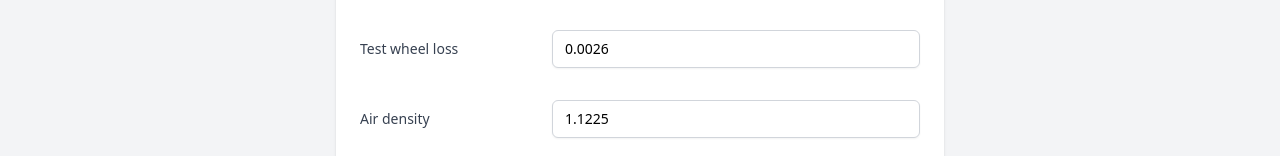
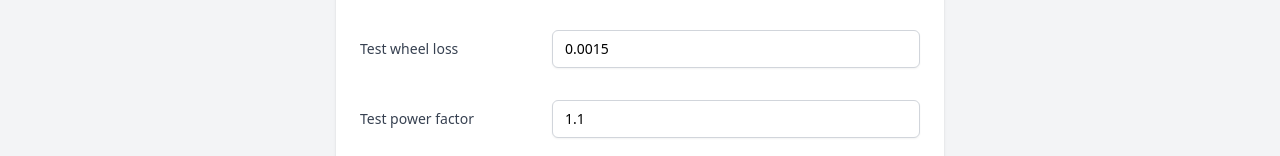
Before and after one commit to lukaszradziak/race-gps, a React (Vite) app in the folder frontend/: page /settings in a window 1280 px wide. Shown: the part 778-934 px from the top of the page. Built offline with nearby package versions, Linux system fonts and the light colour scheme.

Commit message:
Wheel power factor, less chart smoothing

```diff
--- a/frontend/src/classes/dyno.ts
+++ b/frontend/src/classes/dyno.ts
@@ -44,9 +44,10 @@ export class Dyno {
   private cx: number = 0;
   private frontalSurface: number = 0;
   private testWheelLoss: number = 0;
+  private testPowerFac: number = 0;
   private airDensity: number = 0;
 
-  public constructor(private minimumRecordsToMeasure: number = 20) { }
+  public constructor(private minimumRecordsToMeasure: number = 20) {}
 
   public setConfig(
     weight: number,
@@ -54,6 +55,7 @@ export class Dyno {
     cx: number,
     frontalSurface: number,
     testWheelLoss: number,
+    testPowerFac: number,
     airDensity: number
   ) {
     this.weight = weight;
@@ -61,6 +63,7 @@ export class Dyno {
     this.cx = cx;
     this.frontalSurface = frontalSurface;
     this.testWheelLoss = testWheelLoss;
+    this.testPowerFac = testPowerFac;
     this.airDensity = airDensity;
   }
 
@@ -120,7 +123,7 @@ export class Dyno {
       record.deltaEk =
         (record.ek - (previousRecord?.ek || 0)) / record.measureTime;
       record.powerKw = record.deltaEk / 1000;
-      record.powerKm = record.powerKw / 0.73549875;
+      record.powerKm = this.testPowerFac * record.powerKw * 1.359;
       record.torque = (9549.3 * previousRecord?.powerKw) / record.engineSpeed;
 
       const wheelLossValue = this.testWheelLoss * Math.pow(record.speed, 2);
@@ -140,7 +143,7 @@ export class Dyno {
 
     records.forEach((_record, index) => {
       const avgMatrix = [
-        { idx: -9, w: 1 },
+        // { idx: -9, w: 1 },
         { idx: -8, w: 1 },
         { idx: -7, w: 1 },
         { idx: -6, w: 1 },
@@ -158,7 +161,7 @@ export class Dyno {
         { idx: 6, w: 1 },
         { idx: 7, w: 1 },
         { idx: 8, w: 1 },
-        { idx: 9, w: 1 },
+        // { idx: 9, w: 1 },
       ];
       records[index].powerKmAvg = weightedAverageValues(
         records.map((record) => record.powerKmWithLoss),
--- a/frontend/src/reducers/useSettingsReducer.ts
+++ b/frontend/src/reducers/useSettingsReducer.ts
@@ -9,6 +9,7 @@ interface ReducerState {
   cx: number;
   frontalSurface: number;
   testWheelLoss: number;
+  testPowerFac: number;
   airDensity: number;
 }
 
@@ -29,8 +30,9 @@ const INITIAL_STATE: ReducerState = {
   speedOn3000rpm: 68,
   cx: 0.28,
   frontalSurface: 2.15,
-  testWheelLoss: 0.0026,
-  airDensity: 1.1225,
+  testWheelLoss: 0.0015,
+  testPowerFac: 1.1,
+  airDensity: 1.2,
 };
 
 function reducer(state: ReducerState, action: ReducerActions): ReducerState {
@@ -46,7 +48,7 @@ function reducer(state: ReducerState, action: ReducerActions): ReducerState {
 
 const fillInitialValues = (
   savedState: ReducerState | undefined,
-  initialState: ReducerState,
+  initialState: ReducerState
 ) => {
   if (!savedState) {
     return initialState;
@@ -58,7 +60,7 @@ const fillInitialValues = (
 export const useSettingReducer = () => {
   const [savedState, saveState] = useLocalStorage(
     LOCAL_STORAGE_KEY,
-    INITIAL_STATE,
+    INITIAL_STATE
   );
 
   const reducerLocalStorage = useCallback(
@@ -69,11 +71,11 @@ export const useSettingReducer = () => {
 
       return newState;
     },
-    [saveState],
+    [saveState]
   );
 
   return useReducer(
     reducerLocalStorage,
-    fillInitialValues(savedState, INITIAL_STATE),
+    fillInitialValues(savedState, INITIAL_STATE)
   );
 };
--- a/frontend/src/routes/Dyno.tsx
+++ b/frontend/src/routes/Dyno.tsx
@@ -23,7 +23,7 @@ export function Dyno() {
   const { connect, disconnect, log, connected } = useBluetooth({
     handleData: (event: Event) => {
       const data: GpsData = parseGpsData(
-        (event.target as BluetoothRemoteGATTCharacteristic).value,
+        (event.target as BluetoothRemoteGATTCharacteristic).value
       );
       setSpeed(data.speed);
     },
@@ -54,13 +54,13 @@ export function Dyno() {
       chart.series[0].setData(powerData);
       chart.series[1].setData(torqueData);
       chart.series[2].setData(
-        records.map((record) => [record.engineSpeed, record.powerKmWithLoss]),
+        records.map((record) => [record.engineSpeed, record.powerKmWithLoss])
       );
       chart.series[3].setData(
-        records.map((record) => [record.engineSpeed, record.lossKm]),
+        records.map((record) => [record.engineSpeed, record.lossKm])
       );
       chart.series[4].setData(
-        records.map((record) => [record.engineSpeed, record.speed]),
+        records.map((record) => [record.engineSpeed, record.speed])
       );
 
       chart.yAxis[0].update({
@@ -69,12 +69,12 @@ export function Dyno() {
 
       chart.setTitle({
         text: `${maxHPPoint[1].toFixed(0)} HP @ ${maxHPPoint[0].toFixed(
-          0,
+          0
         )}<br/>${maxNmPoint[1].toFixed(0)} Nm @ ${maxNmPoint[0].toFixed(0)}`,
       });
     },
     100,
-    [speed],
+    [speed]
   );
 
   const handleTestSpeed = (speed: number, time: string) => {
@@ -97,7 +97,7 @@ export function Dyno() {
       Object.keys(records[0]).join(",") +
         "\n" +
         records.map((data) => Object.values(data).join(",")).join("\n"),
-      `race-gps-dyno-data-${Date.now()}.csv`,
+      `race-gps-dyno-data-${Date.now()}.csv`
     );
   };
 
@@ -108,7 +108,8 @@ export function Dyno() {
       settings.cx,
       settings.frontalSurface,
       settings.testWheelLoss,
-      settings.airDensity,
+      settings.testPowerFac,
+      settings.airDensity
     );
   }, [settings]);
 
--- a/frontend/src/routes/Settings.tsx
+++ b/frontend/src/routes/Settings.tsx
@@ -15,6 +15,7 @@ type FormValues = {
   cx: number;
   frontalSurface: number;
   testWheelLoss: number;
+  testPowerFac: number;
   airDensity: number;
 };
 
@@ -27,7 +28,7 @@ function Label({
     <label
       className={twMerge(
         `block text-sm font-medium text-gray-700 sm:mt-px sm:pt-2`,
-        className,
+        className
       )}
       {...props}
     >
@@ -179,6 +180,17 @@ export function Settings() {
               className="block w-full rounded-md border-gray-300 shadow-sm focus:border-green-500 focus:ring-green-500 sm:text-sm"
             />
           </Row>
+          <Row label="Test power factor">
+            <input
+              type="number"
+              step="0.001"
+              {...register(`testPowerFac`, {
+                required: true,
+                valueAsNumber: true,
+              })}
+              className="block w-full rounded-md border-gray-300 shadow-sm focus:border-green-500 focus:ring-green-500 sm:text-sm"
+            />
+          </Row>
           <Row label="Air density">
             <input
               type="number"
```
